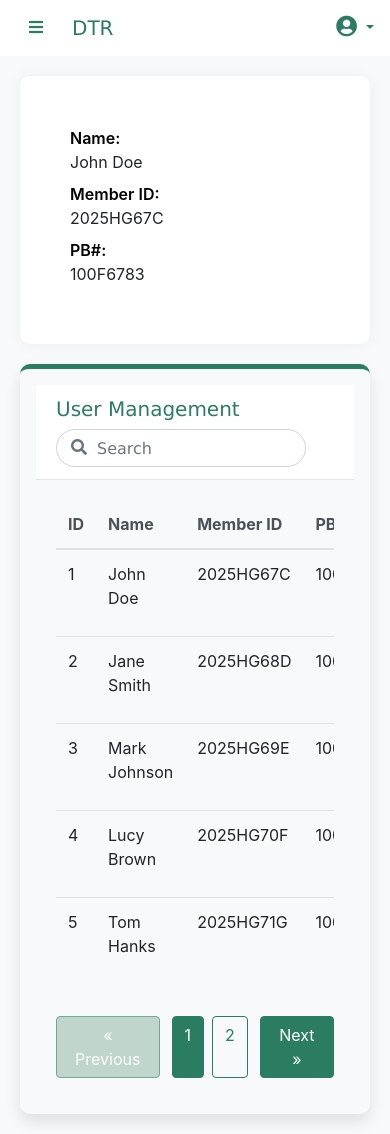
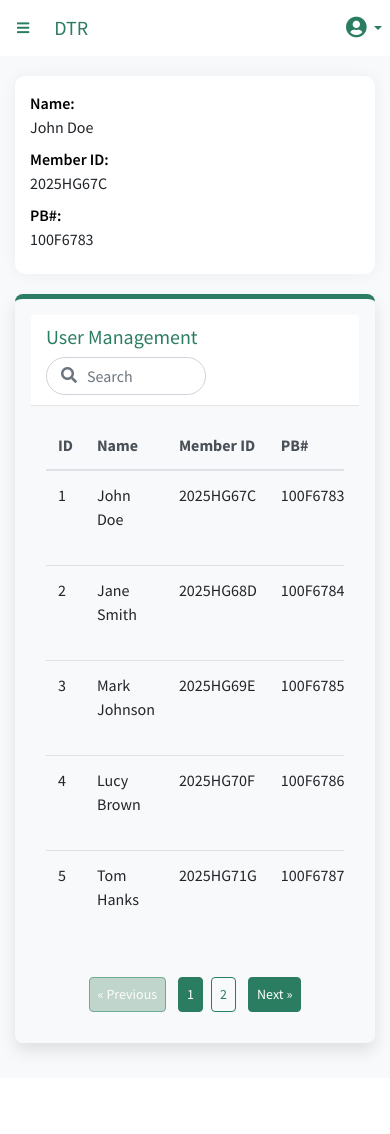
Before and after one commit to Mcbee03/time, a PHP site: page /admin.php in a window 390 px wide. After the commit the page ends 1057 px from the top, so only its background shows below. Run offline with PHP 8.4, Linux system fonts and the light colour scheme.

Commit message:
Updateuli

```diff
--- a/css/admin.css
+++ b/css/admin.css
@@ -1,30 +1,31 @@
+/* Base Styles */
 body {
     background-color: #f8f9fa;
     transition: all 0.3s ease;
+    font-family: 'Source Sans Pro';
 }
 
-/* Navbar Changes: White background, black text/icons */
+/* Navbar */
 .navbar-custom {
-    background-color: #ffffff; /* Changed from green to white */
-    font-family: 'Lucida Sans';
+    background-color: #ffffff;
     height: 56px;
     z-index: 1040;
-    margin-left: 0px;
+    margin-left: 0;
     transition: all 0.3s ease;
     position: fixed;
     top: 0;
     right: 0;
     left: 220px;
+    padding: 0.5rem 1rem;
 }
 
-/* Navbar text & icon color override */
 .navbar-custom .navbar-brand,
 .navbar-custom .nav-link,
 .navbar-custom .fas {
     color: #2b7d62 !important;
-
 }
 
+/* Sidebar */
 .sidebar {
     background-color: #2b7d62;
     color: white;
@@ -54,9 +63,22 @@ body {
 }
 
 .sidebar .nav-link i {
-    margin-right: 10px;
+    width: 20px;
+    text-align: center;
+    margin-right: 12px;
 }
 
+.sidebar .nav-item {
+    margin-bottom: 5px;
+}
+
+.sidebar-logo {
+    max-width: 150px;
+    height: auto;
+    padding: 0 20px 20px;
+}
+
+/* Main Content */
 .main-content {
     padding: 20px;
     margin-left: 220px;
@@ -76,19 +99,19 @@ body.sidebar-collapsed .main-content {
     margin-left: 0;
 }
 
+/* Cards */
 .card {
     border-radius: 10px;
     box-shadow: 0 0 15px rgba(249, 23, 23, 0.05);
+    margin-bottom: 20px;
 }
 
 .card-header {
     background-color: #ffffff;
-    font-family: 'Lucida Sans';
     border-bottom: 1px solid rgba(0, 0, 0, 0.1);
     font-weight: 700;
     color: #2b7d62;
 }
-
 
 .card.card-primary.card-outline {
     border-top: 5px solid #2b7d62;
@@ -128,9 +167,10 @@ body.sidebar-collapsed .main-content {
     color: #6c757d;
 }
 
+/* User Info */
 .user-info {
     background-color: white;
-    padding: 50px;
+    padding: 30px;
     border-radius: 10px;
     margin-bottom: 20px;
     box-shadow: 0 0 15px rgba(0, 0, 0, 0.05);
@@ -232,44 +251,137 @@ body.sidebar-collapsed .main-content {
     opacity: 0.5;
 }
 
-/* custom-style.css */
-.btn-custom-green {
-    background-color: #2b7d62;
-    color: #fff;
-    border: none;
-}
-
-.btn-custom-green:hover,
-.btn-custom-green:focus {
-    background-color: #256a55;
-    color: #fff;
-}
-
-.btn-outline-custom-green {
-    border: 1px solid #2b7d62;
-    color: #2b7d62;
-}
-
-.btn-outline-custom-green:hover {
-    background-color: #2b7d62;
-    color: white;
-}
-
+/* Modal */
 .modal-header.bg-custom-green {
     background-color: #2b7d62;
     color: #fff;
 }
 
+/* Responsive Adjustments */
+@media (max-width: 1199.98px) {
+    .sidebar {
+        width: 200px;
+    }
+    .navbar-custom {
+        left: 200px;
+    }
+    .main-content {
+        margin-left: 200px;
+    }
+}
 
-.green-header {
-        background-color: #276d56; /* Darker green color */
-        color: white;
+@media (max-width: 991.98px) {
+    .sidebar {
+        transform: translateX(-220px);
+    }
+    .navbar-custom {
+        left: 0 !important;
+    }
+    .main-content {
+        margin-left: 0 !important;
+    }
 
+    body.sidebar-collapsed .sidebar {
+        transform: translateX(0);
     }
-    .green-header th {
-        color: white; /* Ensures all header text is white */
-        border-color: #fff; /* White borders */
+
+    .search-box {
+        width: 200px;
     }
-    .green-header a {
-        color: white !important; /* If there are any links in header */
 }
+
+@media (max-width: 767.98px) {
+    .user-info {
+        padding: 20px;
+    }
+
+    .card-header, .card-body {
+        padding: 15px;
+    }
+
+    .table-responsive {
+        display: block;
+        width: 100%;
+        overflow-x: auto;
+        -webkit-overflow-scrolling: touch;
+    }
+}
+
+@media (max-width: 575.98px) {
+    .navbar-custom {
+        padding: 0.5rem;
+    }
+
+    .search-box {
+        width: 160px;
+    }
+
+    .user-info {
+        padding: 15px;
+    }
+
+    .main-content {
+        padding: 15px;
+        padding-top: 76px;
+    }
+
+    .btn {
+        padding: 0.375rem 0.5rem;
+        font-size: 0.875rem;
+    }
+
+    .sidebar-logo {
+        max-width: 120px;
+    }
+
+    /* Mobile menu toggle button */
+    .navbar-toggler {
+        padding: 0.25rem 0.5rem;
+        font-size: 1rem;
+    }
+
+    /* Stack form elements on small screens */
+    .form-row {
+        flex-direction: column;
+    }
+
+    .form-row .col {
+        width: 100%;
+        margin-bottom: 10px;
+    }
+
+    /* Adjust card styles for mobile */
+    .card {
+        border-radius: 8px;
+    }
+
+    .card-header {
+        padding: 10px 15px;
+    }
+}
+
+/* Mobile Menu Toggle */
+.mobile-menu-toggle {
+    display: none;
+    background: none;
+    border: none;
+    color: #2b7d62;
+    font-size: 1.5rem;
+    margin-right: 10px;
+}
+
+@media (max-width: 991.98px) {
+    .mobile-menu-toggle {
+        display: block;
+    }
+}
+
+/* Ensure inputs and buttons are mobile-friendly */
+input, select, textarea, button {
+    max-width: 100%;
+}
+
+/* Prevent horizontal scrolling */
+html, body {
+    overflow-x: hidden;
+}
--- a/header.php
+++ b/header.php
@@ -4,6 +4,9 @@
     <meta charset="utf-8">
     <meta name="viewport" content="width=device-width, initial-scale=1">
     <title>DATE RATE TIME. | <?= $pageTitle ?? 'Admin' ?></title>
+
+    <!-- Google Font - Source Sans Pro -->
+    <link href="https://fonts.googleapis.com/css2?family=Source+Sans+Pro:wght@300;400;600;700&display=swap" rel="stylesheet">
 
     <!-- Bootstrap & Font Awesome -->
     <link rel="stylesheet" href="https://cdn.jsdelivr.net/npm/bootstrap@4.6.0/dist/css/bootstrap.min.css">
@@ -12,7 +15,6 @@
     <!-- External Custom CSS -->
     <link rel="stylesheet" href="css/admin.css">
 </head>
-<body>
 
 <!-- Navbar -->
 <nav class="navbar navbar-expand-lg navbar-custom fixed-top">
```
Also changed, not shown: other parts of css/admin.css (+43 -39 lines). Lines whose indentation alone changed are shown as unchanged.
